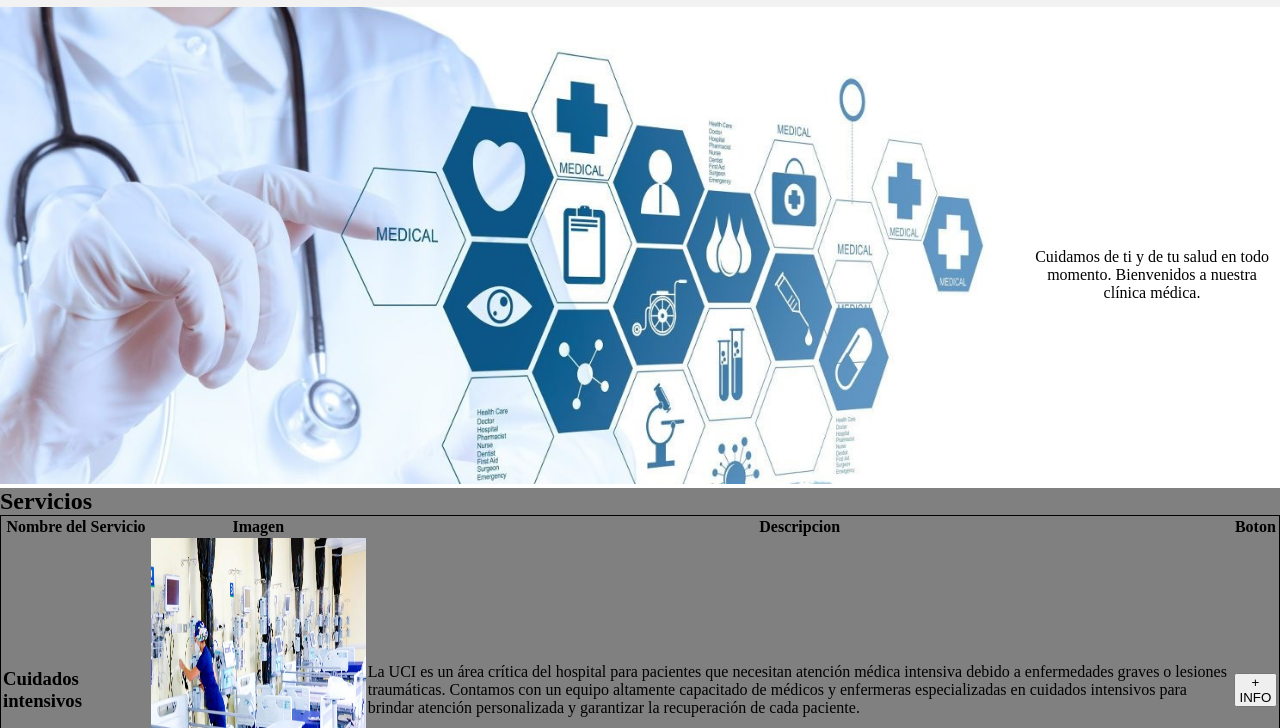
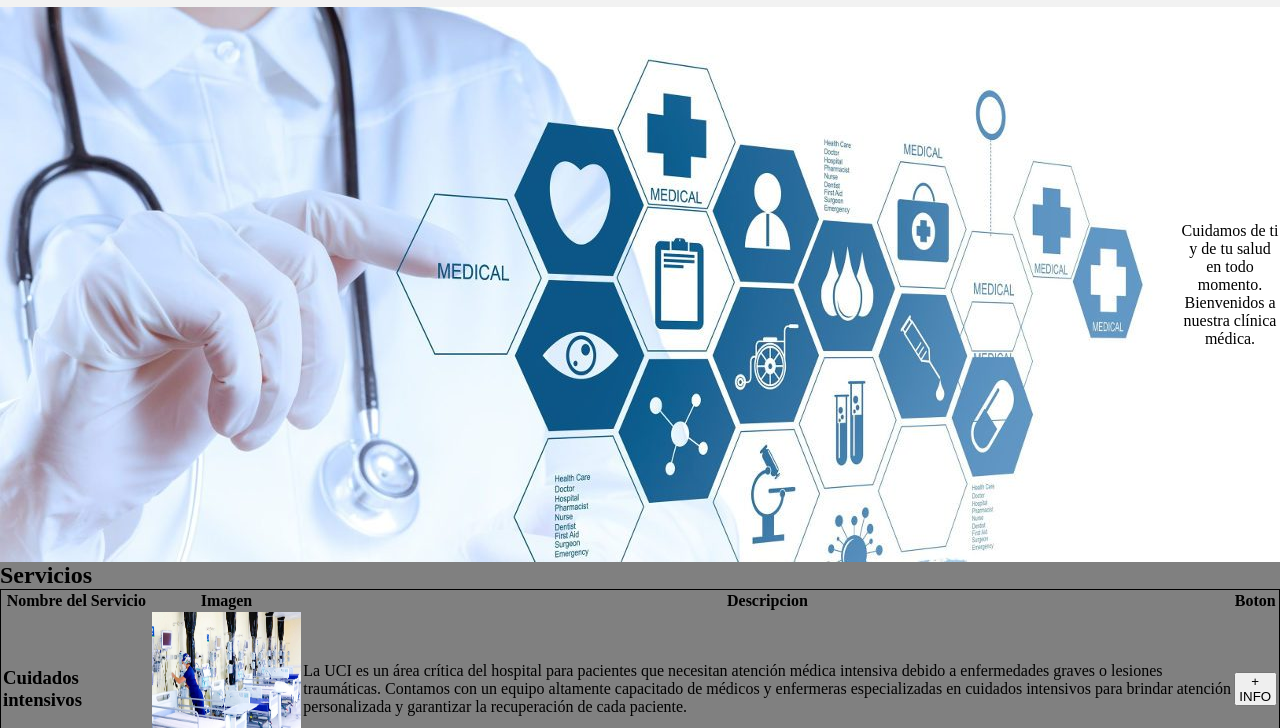
Before and after one commit to AlanSaenz/TP_HTML_BASICO-CSS, a plain HTML site: page index.html in a window 1280 px wide. Shown: the part 72-800 px from the top of the page. Drawn offline with Linux system fonts and the light colour scheme.

Commit message:
Actuakizacion CSS

```diff
--- a/Style.css
+++ b/Style.css
@@ -52,8 +52,9 @@ footer{
 }
 
 #banner{
-    position: relative;
-    display: inline-block;
+    display: flex;
+    justify-content: space-between;
+    align-items: center;
     text-align: center;
 }
 
@@ -62,11 +63,16 @@ footer{
     height: auto;
 }
 
+#bloqueTextBanner{
+
+}
+
 #textBanner{
-    position: absolute;
+    /*position: absolute;
     top: 50%;
     left: 80%;
     transform: translate(0%, 0%);
+    */
 }
 
 #servicios{
@@ -74,8 +80,8 @@ footer{
 }
 
 .imagen_Servicios{
-    width: 500px;
-    height: 300px;
+    width: 300px;
+    height: 150px;
 }
 
 #laboratorio{
--- a/index.html
+++ b/index.html
@@ -7,17 +7,9 @@
     <title>Clinica X</title>
 
     <link rel="stylesheet" href="Style.css">
-
-    <!-- Se agrego un estilo para que las imagenes no ocupen mucho espacio
-    <style>
-
-
-
-
-    </style>
-    -->
 </head>
 <body>
+
     <header>
         <nav>
             <ul>
@@ -33,8 +25,10 @@
     </header>
 
     <article id="banner">
-        <img id="imgBanner" src="imagenes/banner2-largo.jpg" alt="Banner">
-        <p id="textBanner">Cuidamos de ti y de tu salud en todo momento. Bienvenidos a nuestra clínica médica.</p>
+        <img id="imgBanner" src="imagenes/banner2.jpg" alt="Banner">
+        <div id="bloqueTextBanner">
+            <p id="textBanner">Cuidamos de ti y de tu salud en todo momento. Bienvenidos a nuestra clínica médica.</p>
+        </div>
     </article>
 
     <section id="servicios">
```
